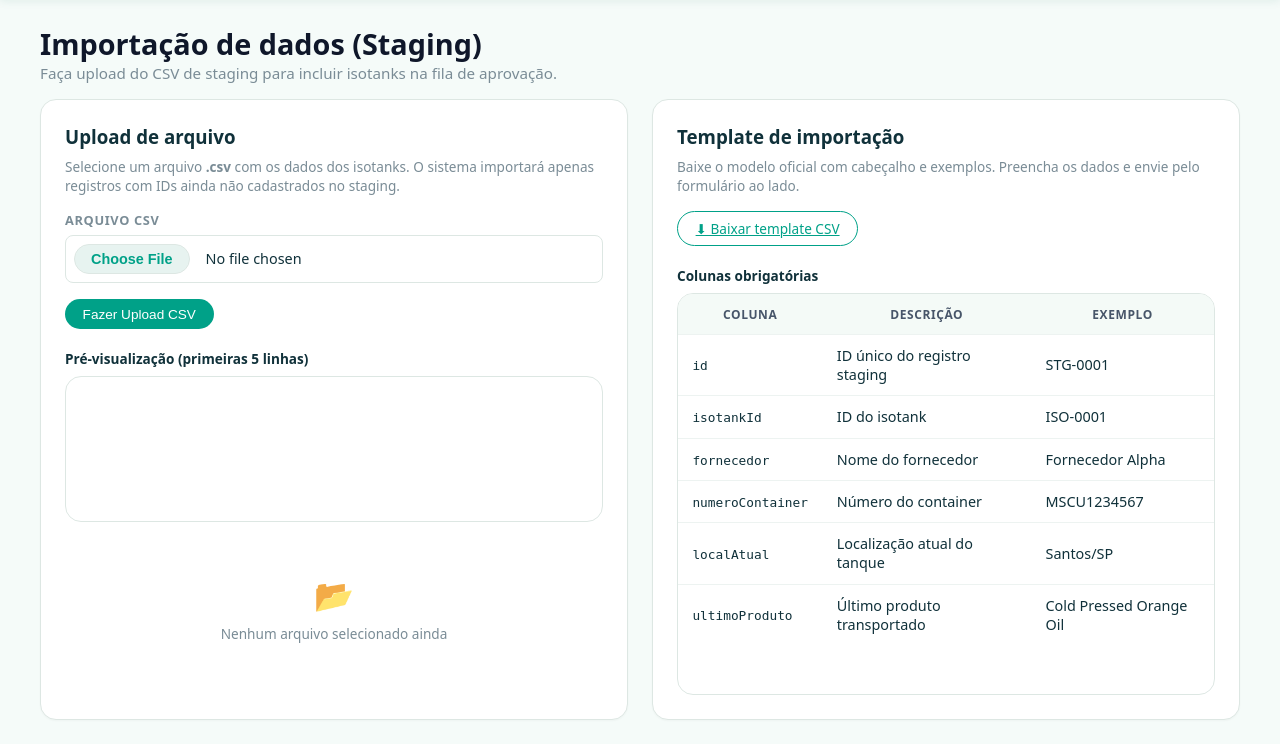
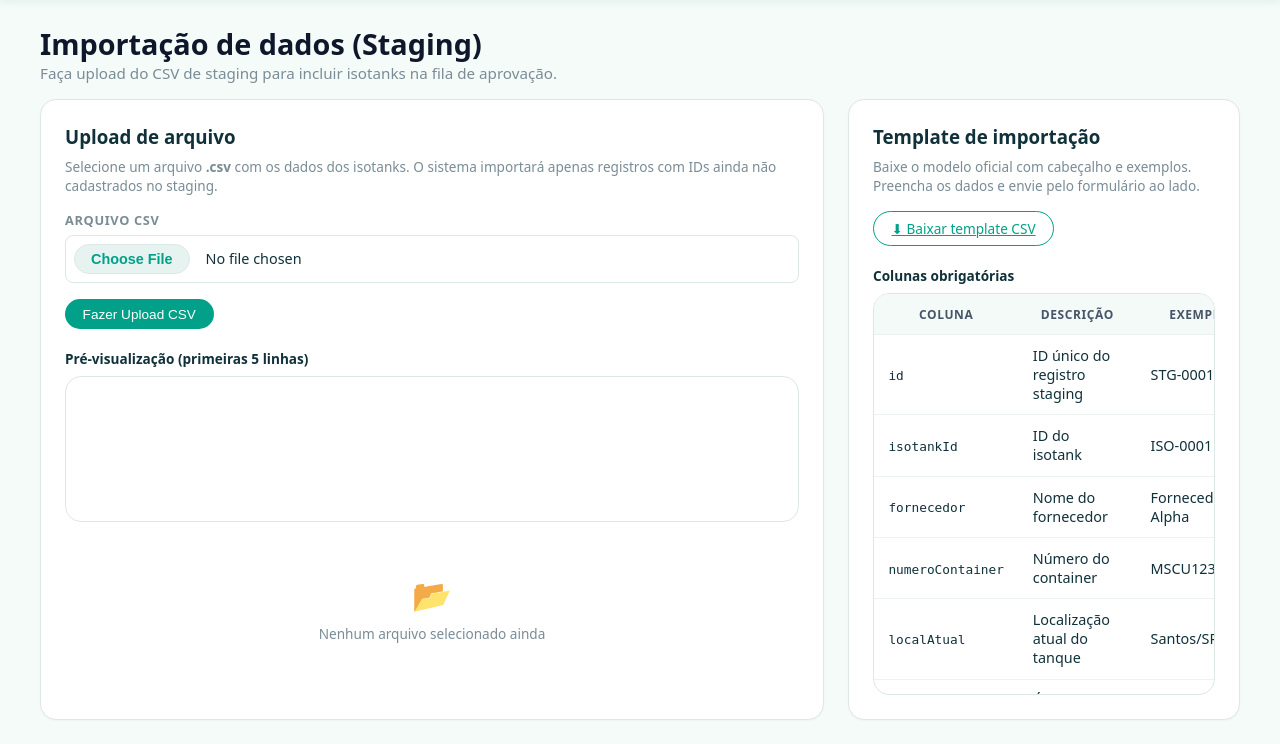
Before and after one commit to Pedro-ouza/isotanks, a Flask app: page /upload-isotanks in a window 1280 px wide. Shown: the part 56-800 px from the top of the page. Run offline with Flask 3, Linux system fonts and the light colour scheme.

Commit message:
style: proporção do grid upload 2/3 + template 1/3

```diff
--- a/frontend/templates/upload_isotanks.html
+++ b/frontend/templates/upload_isotanks.html
@@ -13,10 +13,10 @@
 <!-- Wrapper que ocupa todo o espaço vertical restante sem rolar a página -->
 <div style="flex: 1; min-height: 0; display: flex; flex-direction: column; gap: 1.5rem;">
 
-    <!-- Grid 2 colunas — altura fixa, cards preenchem o espaço -->
-    <div style="display: grid; grid-template-columns: 1fr 1fr; gap: 1.5rem; flex: 1; min-height: 0;">
+    <!-- Grid 2 colunas — upload 2/3 | template 1/3 -->
+    <div style="display: grid; grid-template-columns: 2fr 1fr; gap: 1.5rem; flex: 1; min-height: 0;">
 
-        <!-- ── Coluna esquerda: upload ─────────────────────────────────── -->
+        <!-- ── Coluna esquerda (2/3): upload ───────────────────────────── -->
         <div class="card" style="display: flex; flex-direction: column; min-height: 0; overflow: hidden;">
 
             <h3 style="margin-bottom: 0.5rem; flex-shrink: 0;">Upload de arquivo</h3>
@@ -59,7 +59,7 @@
             </div>
         </div>
 
-        <!-- ── Coluna direita: template + referência ───────────────────── -->
+        <!-- ── Coluna direita (1/3): template + referência ──────────────── -->
         <div class="card" style="display: flex; flex-direction: column; min-height: 0; overflow: hidden;">
 
             <h3 style="margin-bottom: 0.5rem; flex-shrink: 0;">Template de importação</h3>
```
